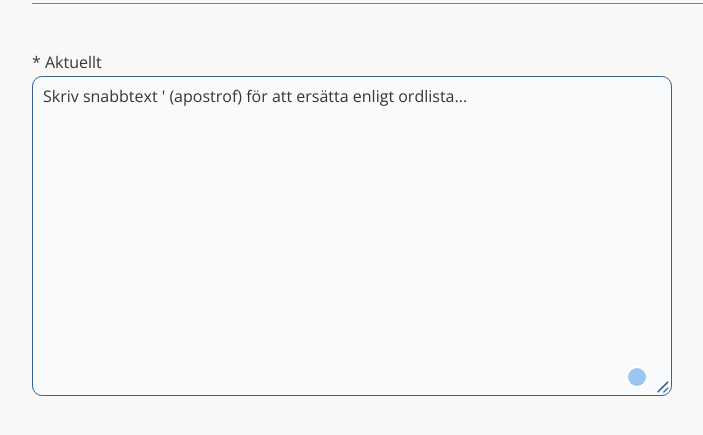
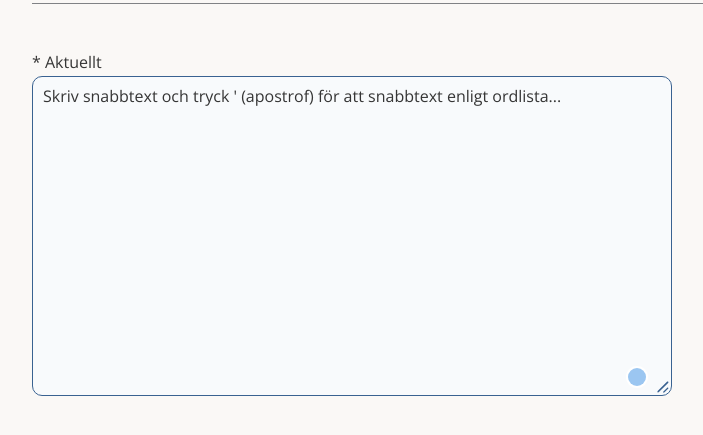
Before and after one commit to bjorn-nexergroup/snabbtext, a plain HTML site: page index.html in a window 1280 px wide. Shown: the part 97-532 px from the top of the page, without its empty margins (8-711 px from the left). Drawn offline with nearby package versions, Linux system fonts and the light colour scheme.

Commit message:
update placeholder text

```diff
--- a/index.html
+++ b/index.html
@@ -157,7 +157,7 @@
     <hr class="ids-divider" />
     <div class="ids-textarea ids-mt-10">
       <label for="textarea-input" class="ids-label">* Aktuellt</label>
-      <textarea id="textarea-input" placeholder="Skriv snabbtext ' (apostrof) för att ersätta enligt ordlista..."></textarea>
+      <textarea id="textarea-input" placeholder="Skriv snabbtext och tryck ' (apostrof) för att snabbtext enligt ordlista..."></textarea>
     </div>
 
     <!-- Indikatorn är nu en knapp som även öppnar panelen -->
```
